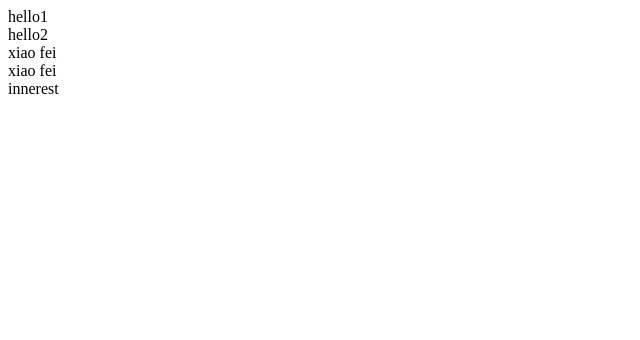
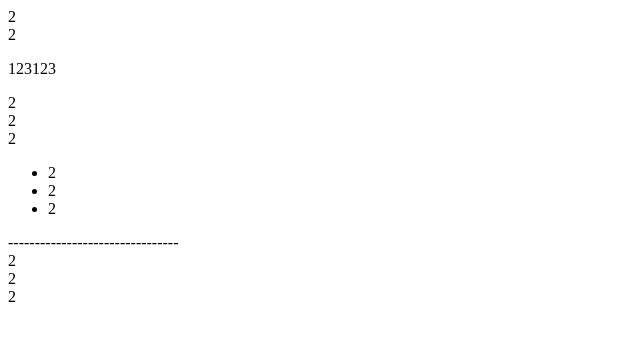
Before and after one commit to kkkkkxiaofei/Dig-Knockout, a plain HTML site: page index.html in a window 1280 px wide. Shown: the whole page, without its empty margins (0-640 px from the left). Drawn offline with Linux system fonts and the light colour scheme.

Commit message:
can correctly render template

```diff
--- a/index.html
+++ b/index.html
@@ -6,13 +6,41 @@
 <body>
 	<template id="test">
 		<div>
-			hello1
 			<div>
-				hello2
-				<div data-bind="text: name">
-					<div data-bind="text: name">
+				<div>
+					<div>
 						<div>
-							innerest
+							<div>
+								<div>
+									<div data-bind="text: num">
+										<div data-bind="text: num">
+										</div>s
+									</div>
+									<p>123123</p>
+									<div>
+										<div data-bind="text: num">
+											<div data-bind="text: num">
+												<div data-bind="text: num">
+												</div>
+											</div>
+										</div>
+									</div>
+									<div>
+										<ul>
+											<li data-bind="text: num"></li>
+											<li data-bind="text: num"></li>
+											<li data-bind="text: num"></li>
+										</ul>
+									</div>
+								</div>
+								<div>--------------------------------</div>
+								<div data-bind="text: num">
+									<div data-bind="text: num">
+										<div data-bind="text: num">
+										</div>
+									</div>
+								</div>
+							</div>
 						</div>
 					</div>
 				</div>
--- a/index.js
+++ b/index.js
@@ -1,6 +1,7 @@
 (function() {
 	var viewModel = {
-		name: "xiao fei"
+		name: "xiao fei",
+		num: 2
 	};
 	ko.applyBindings(viewModel, 'test');
 })(this);
--- a/knockout.js
+++ b/knockout.js
@@ -4,28 +4,41 @@
 	root.ko = {
 		applyBindings: function(viewModel, id) {
 			var clone = document.importNode(document.querySelector('#' + id).content, true);
-			var realDom = clone.removeChild(clone.firstElementChild);
-			var result = renderTemplate(realDom, viewModel);
+			var fragmentContent = ko.util.splitSubRealDoms(clone);
+			for(var i = 0;i < fragmentContent.length;i++) {
+				var result = renderTemplate(fragmentContent[i], viewModel);
+				$('body').append($(result));
+			}
 
-			function renderTemplate(realDom, viewModel) {
-				var attrValue = ko.util.getTag(realDom.attributes);
-				var firstElementChild = realDom.firstElementChild;
-				var jqueryFather = $(realDom);
-					if(firstElementChild) {
-						var childDom = realDom.removeChild(firstElementChild);
-						if(attrValue) {
-							jqueryFather = ko.render(realDom, viewModel, attrValue);
-						}
-						var jqueryChild = renderTemplate(childDom, viewModel);
-						jqueryFather.append(jqueryChild);
-					} else {
-						if(attrValue) {
-							ko.render(realDom, viewModel, attrValue);
+			function renderTemplate(root, viewModel) {
+				var realSubNodes = ko.util.splitSubRealDoms(root);
+				var rootAttrValue = ko.util.getTag(root.attributes);
+				var root = $(root);
+				if(rootAttrValue) {
+					root = ko.render(root, viewModel, rootAttrValue);
+				}
+				renderSubTemplate(realSubNodes, viewModel);
+				root.append(realSubNodes);
+
+				function renderSubTemplate(realNodes, viewModel) {
+					if(realNodes.length > 0) {
+						for(var i = 0;i < realNodes.length;i++) {
+							var node = realNodes[i];
+							var attrValue = ko.util.getTag(node.attributes);
+							var firstElementChild = node.firstElementChild;
+							var jqueryFather = $(node);
+							if(firstElementChild) {
+								renderTemplate(node, viewModel);
+							} else {
+								if(attrValue) {
+									ko.render(node, viewModel, attrValue);
+								}
+							}
 						}
 					}
-				return jqueryFather;
+				}
+				return root;
 			}
-			$('body').append(result);
 		},
 		render: function(realDom, viewModel, attrValue) {
 			var instruct = ko.util.getInstructByAttributeValue(attrValue);
@@ -35,6 +48,14 @@
 	};
 
 	root.ko.util = {
+		splitSubRealDoms: function(fatherDom) {
+			var subRealDoms = [];
+			while(fatherDom.firstElementChild) {
+				var firstElementChild = fatherDom.removeChild(fatherDom.firstElementChild);
+				subRealDoms.push(firstElementChild);
+			}
+			return subRealDoms;
+		},
 		getTag: function(attributes) {
 			for(var i = 0;i < attributes.length;i++) {
 				var attrName = attributes[i].name;
```
